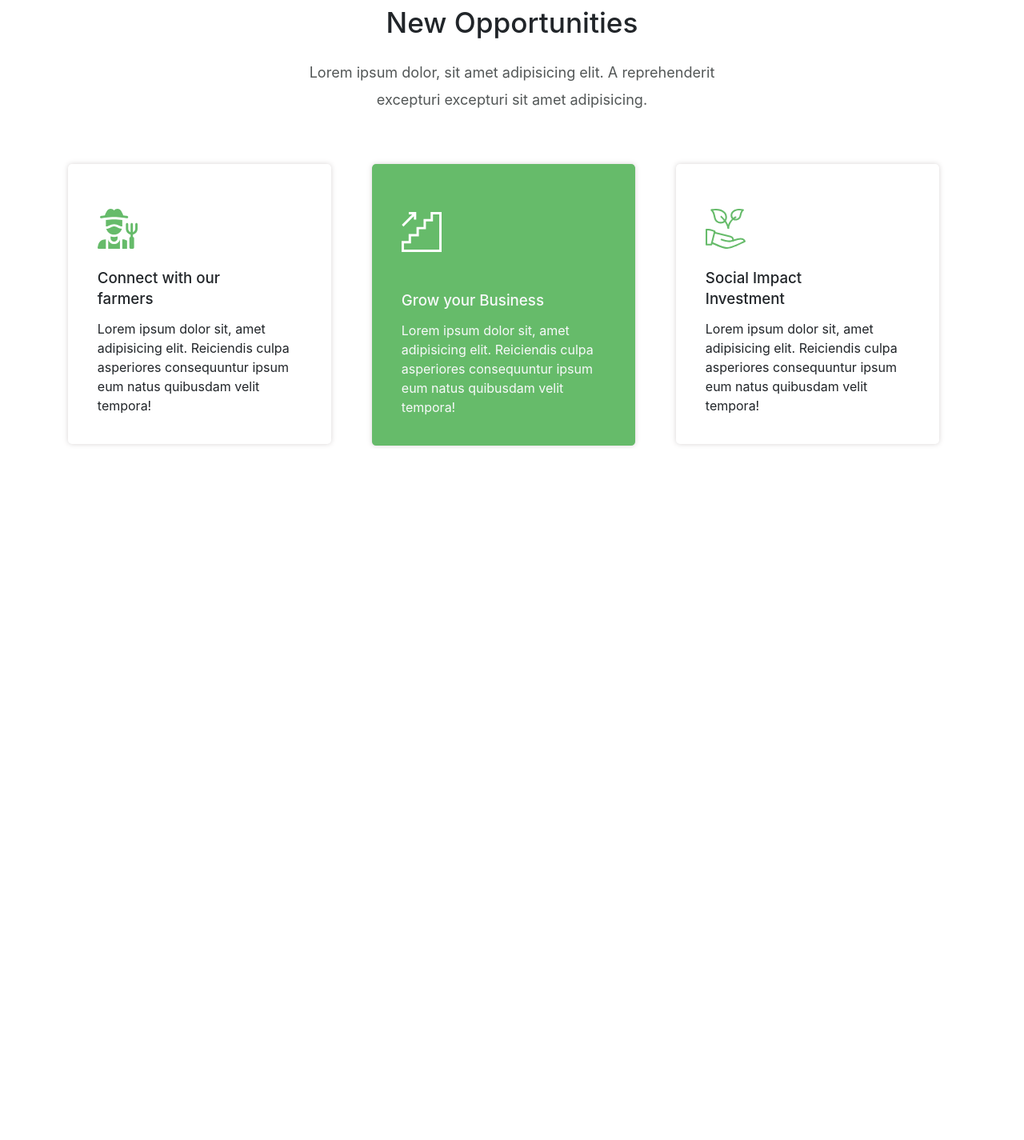
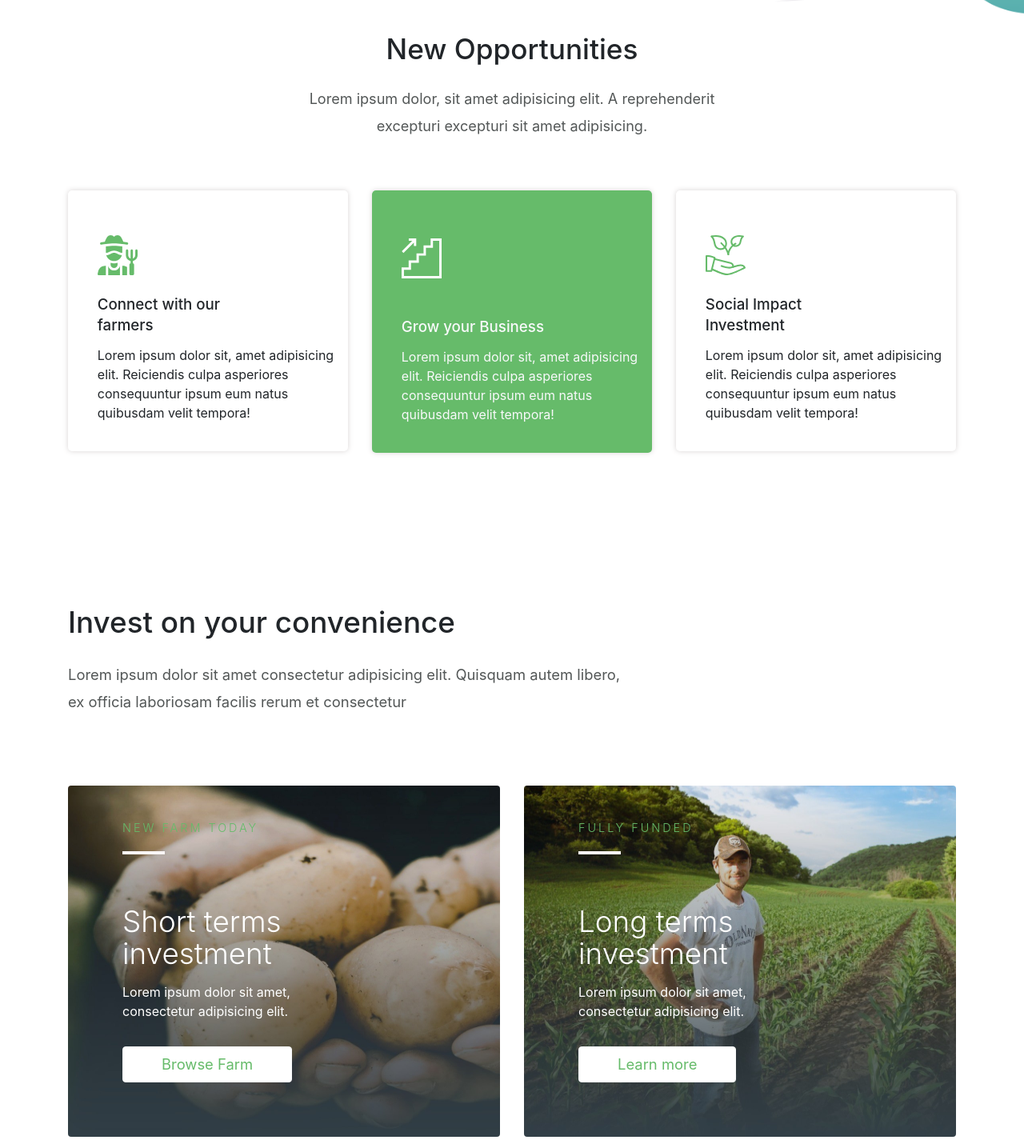
Before and after one commit to a-suhel/Zou-Landing-Page, a plain HTML site: page index.html in a window 1280 px wide. Shown: the part 683-2108 px from the top of the page at 80% size. Before the commit the page ends 1244 px from the top, so only its background shows below. Drawn offline with nearby package versions, Linux system fonts and the light colour scheme.

Commit message:
Added convenience section

```diff
--- a/index.html
+++ b/index.html
@@ -52,6 +52,8 @@
   </div>
 </nav>
 
+
+
 <!-- MAIN -->
 <section id="main" class="pb-2 mt-0">
   <div class="container">
@@ -63,23 +65,26 @@
 
       </div>
       <div class="col-lg-6">
-          <img src="img/cropped.png" alt="" width="610" class="ml-5 pl-4 d-lg-block d-none">
+          <img src="img/cropped-2.png" alt="" width="611" class="ml-5 pl-4 d-lg-block d-lg-inline-block d-none">
       </div>
     </div>
   </div>
 </section>
 
-<section id="features" class="py-1">
+
+<!-- Features -->
+
+<section id="features" class="pt-1 pb-5">
   <div class="container">
-    <div class="row text-center">
+    <div class="row text-center mb-5">
       <div class="col-12">
         <h2 class="pb-3">New Opportunities</h2>
-        <p class="mx-auto w-50 text-center desc" >Lorem ipsum dolor, sit amet adipisicing elit. A reprehenderit excepturi excepturi sit amet adipisicing.</p>
+        <p class="mx-auto w-50 text-center desc"  >Lorem ipsum dolor, sit amet adipisicing elit. A reprehenderit excepturi excepturi sit amet adipisicing.</p>
       </div>
     </div>
     <div class="row">
-      <div class="col-lg-4 col-md-6 mt-5">
-        <div class="card">
+      <div class="col-lg-4 col-md-6">
+        <div class="card mr-0">
           <div class="card-body ml-4">
             <img src="img/farmer.svg" alt="" width="50" height="60" class="img-fluid mb-4">
 
@@ -89,8 +94,8 @@
           </div>
         </div>
       </div>
-      <div class="col-lg-4 col-md-6 mt-5">
-        <div class="card bg-primary">
+      <div class="col-lg-4 col-md-6 ">
+        <div class="card bg-primary mr-0">
           <div class="card-body ml-4">
             <img src="img/growth.svg" alt="" width="50" height="60" class="img-fluid mb-4 pb-4 pt-1">
 
@@ -100,14 +105,54 @@
           </div>
         </div>
       </div>
-      <div class="col-lg-4 col-md-6 mt-5">
-        <div class="card">
+      <div class="col-lg-4 col-md-6">
+        <div class="card mr-0">
           <div class="card-body ml-4">
             <img src="img/save.svg" alt="" width="50" height="60" class="img-fluid mb-4">
 
             <h3 class="card-title h5">Social Impact<br> Investment</h3>
             <p class="">Lorem ipsum dolor sit, amet adipisicing elit. Reiciendis culpa asperiores consequuntur ipsum eum natus quibusdam velit tempora!</p>
 
+          </div>
+        </div>
+      </div>
+    </div>
+
+  </div>
+</section>
+
+
+<!-- Convenience -->
+<section id="convenience" class="py-5">
+  <div class="container">
+    <div class="row mb-5 pb-4">
+      <div class="col">
+        <h3 class="mb-4 pb-1 main-title">Invest on your convenience</h3>
+        <p class="desc2" id="descr">Lorem ipsum dolor sit amet consectetur adipisicing elit. Quisquam autem libero, ex officia laboriosam facilis rerum et consectetur</p>
+      </div>
+    </div>
+    <div class="row justify-content-center">
+
+        <div class="col-md-6">
+          <div class="card card-1">
+            <div class="card-body ml-5">
+              <h5 class="text-uppercase text-primary font-weight-light mb-5 pb-3 mt-4 page-t">New farm today</h5>
+              <h3 class="card-title text-white mb-3">Short terms<br> investment</h3>
+              <p class="card-text text-white w-50 pb-3">Lorem ipsum dolor sit amet, consectetur adipisicing elit.</p>
+              <a href="#" class="btn bg-white py-2 px-5 btn-light text-primary mb-5">Browse Farm</a>
+              <div class="overlay"></div>
+            </div>
+          </div>
+        </div>
+
+
+      <div class="col-md-6">
+        <div class="card card-2">
+          <div class="card-body ml-5">
+            <h5 class="text-uppercase text-primary font-weight-light mb-5 pb-3 mt-4 page-t">Fully funded</h5>
+            <h3 class="card-title text-white mb-3">Long terms<br> investment</h3>
+            <p class="card-text text-white w-50 pb-3">Lorem ipsum dolor sit amet, consectetur adipisicing elit.</p>
+            <a href="#" class="btn bg-white py-2 px-5 btn-light text-primary mb-5">Learn more</a>
           </div>
         </div>
       </div>
--- a/scss/style.scss
+++ b/scss/style.scss
@@ -25,10 +25,10 @@
     a{
         box-shadow: 0px 2px 7px #918c8c;
         font-weight:300;
-        // filter: drop-shadow(0 0 1px #161414);
     }
     img{
         margin-top:-121px;
+
 
     }
 }
@@ -43,8 +43,7 @@
     .card{
         border-radius: 0.32rem;
         border:none;
-       // box-shadow: 0px 2px 4px #918c8c;
-                 filter: drop-shadow(0 0 3px #d8d4d4);
+        filter: drop-shadow(0 0 3px #d8d4d4);
 
     }
     .desc{
@@ -57,14 +56,137 @@
     }
     .card p{
         font-weight:400;
-        width:94%;
+        // width:94%;
     }
     .card-body{
         padding-top:3.5rem;
         padding-left:0.8rem;
         padding-right:0.8rem;
     }
+    margin-bottom:6rem;
+}
+
+#convenience{
+    h3{
+        font-size: 2.3rem;
+        line-height: 2.5rem;
+    }
+    h5{
+        font-size: 0.90rem;
+        letter-spacing: 3px;
+    }
+    .btn{
+        font-size: 1.15rem;
+    }
+    .desc2{
+        color: #535757;
+        font-size:1.15rem;
+        line-height: 34px;
+        font-weight:400;
+        width:63%;
+    }
+    .card-1{
+        background: url(../img/card-1-image-2.jpg);
+        background-size: 900px 500px;
+        background-position: 5% 80%;
+        border: none;
+
+
+    }
+    .card-2{
+        background: url(../img/card-2-image-3.jpg);
+        background-size: 900px 580px;
+        background-position: 30% 100%;
+        border: none;
+
+    }
+    .card-title{
+        font-weight: 300;
+    }
+
+}
+
+.page-t:after{
+    content: "";
+    display: block;
+
+    width: 11.8%;
+    padding-top: 20px;
+    border-bottom: 4px solid rgb(250, 246, 246);
+
+}
+// .overlay{
+//         background: rgba(141, 138, 138, 0.288);
+//         position: absolute;
+//         top: 0;
+//         left: 0;
+//         width: 100%;
+//         height: 100%;
+
+// }
+
+
+
+
+
+// * {
+//     background: #000 !important;
+//     color: #0f0 !important;
+//     outline: solid #f00 1px !important;
+//   }
+
+  body{
+      overflow-x: hidden;
+}
+@media (max-width:991px){
     .card{
-        width: 94%;
+        margin-bottom:2rem;
     }
+    #main{
+        margin-bottom:5.5rem;
+    }
+    #features{
+        margin-bottom:0rem!important;
+        padding-bottom:2rem!important;
+    }
+
+    #features .desc , #convenience .main-title {
+        width: 95%!important;
+        text-align: center;
+    }
+    #convenience{
+        padding-top:1rem!important;
+
+    }
+    #convenience .desc2{
+        width:100%;
+        text-align: center;
+        margin-bottom: 0px;
+    }
+    #main h1{
+        font-size: 2.3rem;
+        line-height: 50px;
+    }
+    br{
+        display: none;
+    }
+    #main a{
+        display: block;
+    }
+    .card-body img{
+        margin-left: auto;
+        margin-right: auto;
+    }
+    #features h2 {
+        font-size: 2rem;
+    }
+    .nav-link{
+
+        text-align: center;
+    }
+    #convenience .card-text{
+        width: 100%!important;
+    }
+
+
 }
```
Also changed, not shown: css/style.css, img/card-1-image-2.jpg (added), img/card-2-image-3.jpg (added), img/cropped-2.png (added), img/pattern.jpg (added).
